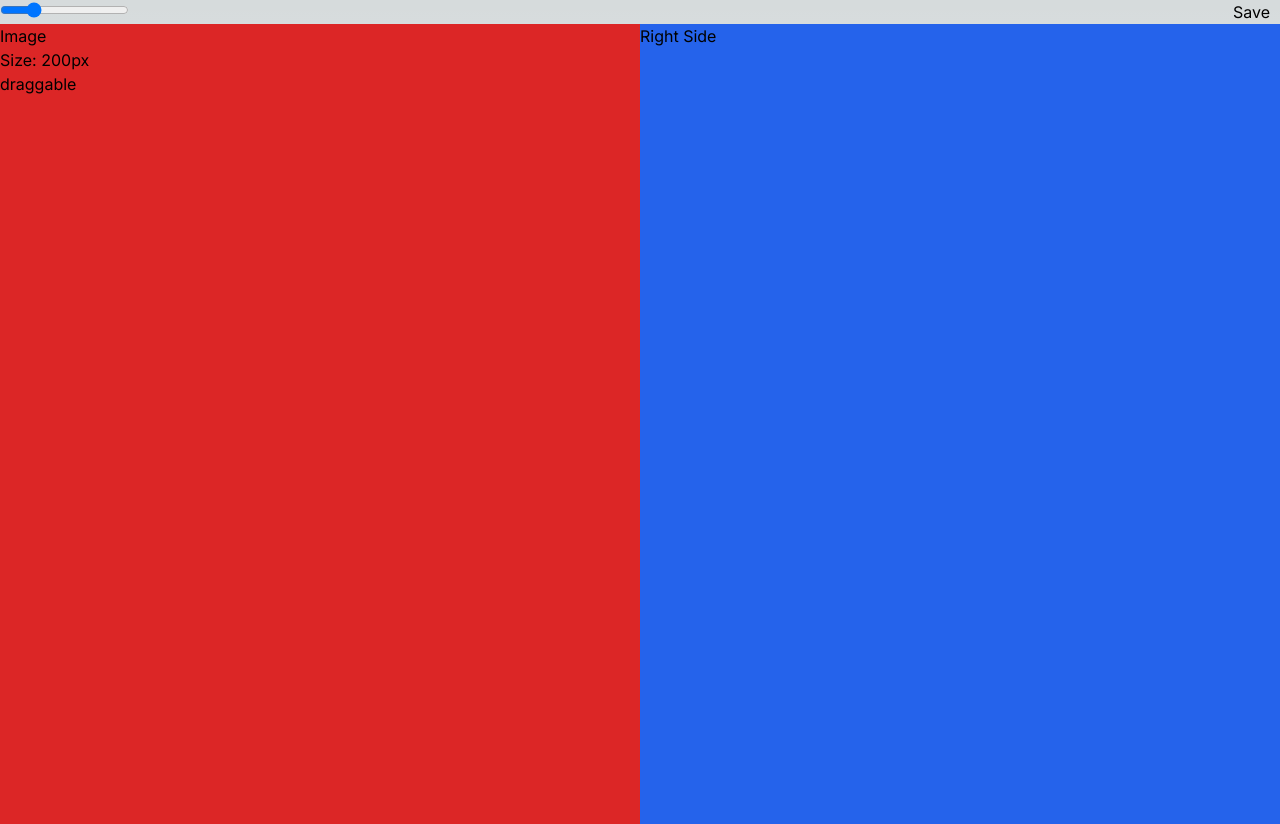
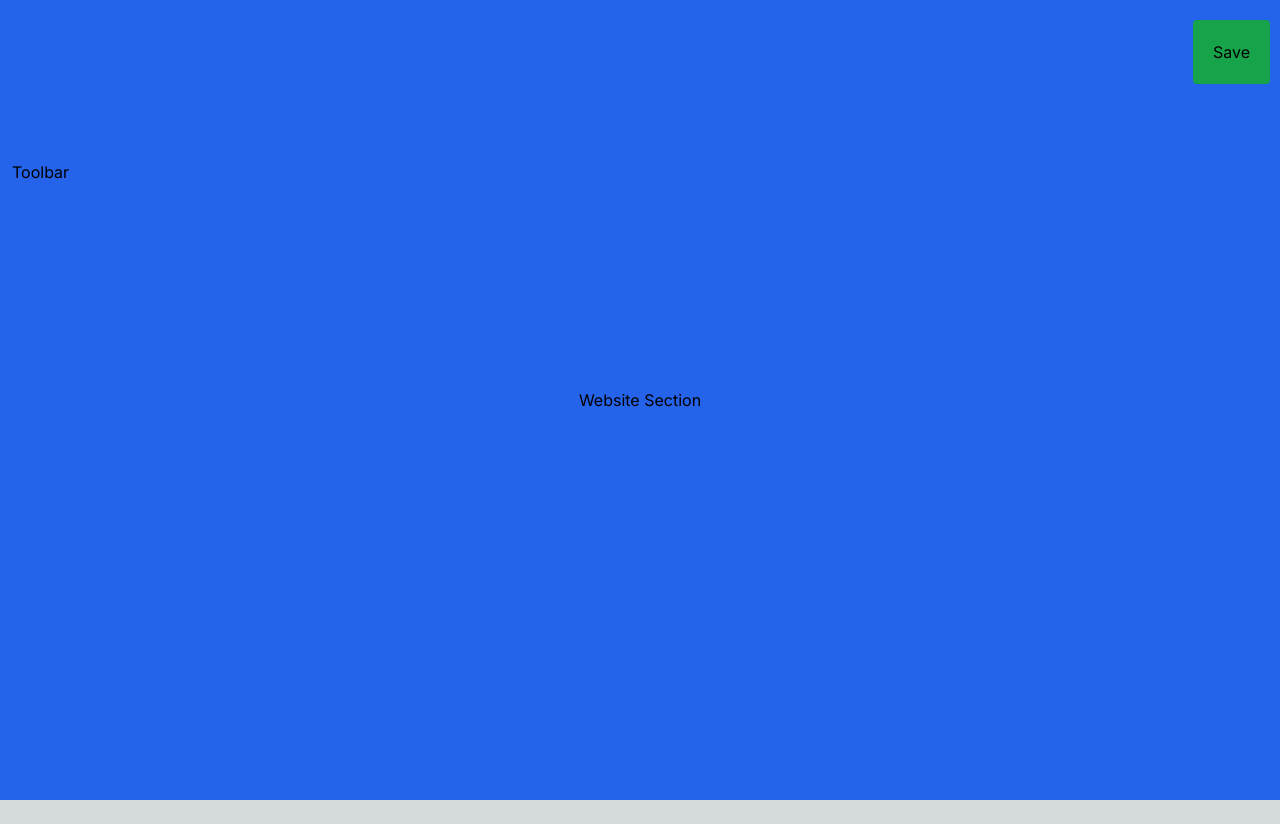
Before and after one commit to takidilmi/reactdnd, a Next.js app: page / in a window 1280 px wide. After the commit the page ends 800 px from the top, so only its background shows below. Built offline with nearby package versions, Linux system fonts and the light colour scheme.

Commit message:
add a toolbar closing/opening button

```diff
--- a/package.json
+++ b/package.json
@@ -9,6 +9,7 @@
     "lint": "next lint"
   },
   "dependencies": {
+    "framer-motion": "^11.0.3",
     "next": "^14.1.0",
     "react": "^18.2.0",
     "react-beautiful-dnd": "^13.1.1",
--- a/src/app/components/Draggable.client.js
+++ b/src/app/components/Draggable.client.js
@@ -1,7 +1,20 @@
 'use client';
+import { motion } from 'framer-motion';
 import React, { useRef, useState, useEffect } from 'react';
 
 const Draggable = () => {
+  const [isOpen, setIsOpen] = useState(false);
+  const variants = {
+    open: {
+      transform: 'translateX(0px)',
+      clipPath: 'circle(100% at 50% 50%)',
+    },
+    closed: {
+      transform: 'translateX(-301px)',
+      clipPath: 'circle(0% at 50% 50%)',
+    },
+  };
+
   // Create a reference to the file input element
   const fileInput = useRef(null);
   // Create state variables for the image size and image size indicator
@@ -126,33 +139,30 @@ const Draggable = () => {
     reader.readAsDataURL(file);
   };
 
+  // Reattaches event listeners to elements within wrappers
   const reattachEventListeners = () => {
-    // Get all the wrapper divs in the second div
-    const wrappers = document.querySelectorAll(
-      '.flex-1.bg-blue-600.relative > div'
-    );
+    // Select all elements with specific class and structure
+    const wrappers = document.querySelectorAll('.queryDiv > div');
+    // For each wrapper, perform the following actions
     wrappers.forEach((wrapper) => {
-      // Get the close button and the content (either text or image) in the wrapper div
+      // Find close button within wrapper
       const closeButton = wrapper.querySelector('a');
-      const content =
-        wrapper.querySelector('p') || wrapper.querySelector('img');
-
-      // Reattach the onclick event to the close button
-      closeButton.onclick = (e) => {
+      // Find content (paragraph or image) within wrapper
+      const content = wrapper.querySelector('p, img');
+      // Add event listener to close button to remove wrapper when clicked
+      closeButton.addEventListener('click', (e) => {
         e.preventDefault();
         wrapper.remove();
-      };
-
-      // Check if the content is text or an image
+      });
+      // If content is a paragraph, make it editable
       if (content.tagName.toLowerCase() === 'p') {
-        // Make the text content editable
         content.contentEditable = 'true';
       } else {
-        // Add an onclick event to the image content that opens the file dialog
-        content.onclick = () => {
+        // If content is an image, add event listener to make it active and trigger file input click
+        content.addEventListener('click', () => {
           content.classList.add('active');
           fileInput.current.click();
-        };
+        });
       }
     });
   };
@@ -161,23 +171,21 @@ const Draggable = () => {
   useEffect(() => {
     const savedState = localStorage.getItem('websiteState');
     if (savedState) {
-      document.querySelector('.flex-1.bg-blue-600.relative').innerHTML =
-        savedState;
+      document.querySelector('.queryDiv').innerHTML = savedState;
       reattachEventListeners();
     }
   }, []);
 
   // Define the saveState function that saves the current state to local storage
   const saveState = () => {
-    const state = document.querySelector(
-      '.flex-1.bg-blue-600.relative'
-    ).innerHTML;
+    const state = document.querySelector('.queryDiv').innerHTML;
     localStorage.setItem('websiteState', state);
     console.log('Website state saved.');
   };
   return (
     <>
       <button
+        className="fixed bg-green-600 rounded-[4px] mt-5 right-0 p-5 z-[999]"
         onClick={saveState}
         style={{ position: 'absolute', top: '0', right: '10px' }}
       >
@@ -189,6 +197,23 @@ const Draggable = () => {
         onChange={handleFileChange}
         style={{ display: 'none' }}
       />
+      <div className="flex w-screen h-screen">
+        <motion.div
+          className="absolute top-0 overflow-hidden bottom-0 z-[10] flex justify-around pt-3 bg-red-600 w-[300px]"
+          animate={isOpen ? 'open' : 'closed'}
+          variants={variants}
+          transition={{ duration: 0.5 }}
+        >
+          <div className="flex flex-col gap-5">
+            <p
+              id="myImage"
+              draggable="true"
+              onDragStart={dragStart}
+            >
+              Image
+            </p>
+            <div className="flex flex-col">
+              <p className="text-[13px]">Size: {imageSizeIndicator}px</p>
               <input
                 type="range"
                 min="50"
@@ -199,32 +224,29 @@ const Draggable = () => {
                   setImageSizeIndicator(e.target.value);
                 }}
               />
-
-      <div className="flex w-screen h-screen">
-        <div className="flex-1 bg-red-600">
-          <p
-            id="myImage"
-            draggable="true"
-            onDragStart={dragStart}
-          >
-            Image
-            <br />
-            Size: {imageSizeIndicator}px
-          </p>
+            </div>
+          </div>
           <p
             id="myText"
             draggable="true"
             onDragStart={dragStart}
           >
-            draggable
+            Text
           </p>
-        </div>
+        </motion.div>
+        <button
+          className="z-20 absolute left-3 top-40 break-words"
+          onClick={() => setIsOpen(!isOpen)}
+        >
+          Toolbar
+        </button>
+
         <div
-          className="flex-1 bg-blue-600 relative"
+          className="flex-auto bg-blue-600 relative flex justify-center items-center queryDiv"
           onDrop={drop}
           onDragOver={allowDrop}
         >
-          Right Side
+          Website Section
         </div>
       </div>
     </>
```
Also changed, not shown: 2 other files (tests, documents, lock files or other folders). Lines whose indentation alone changed are shown as unchanged.
